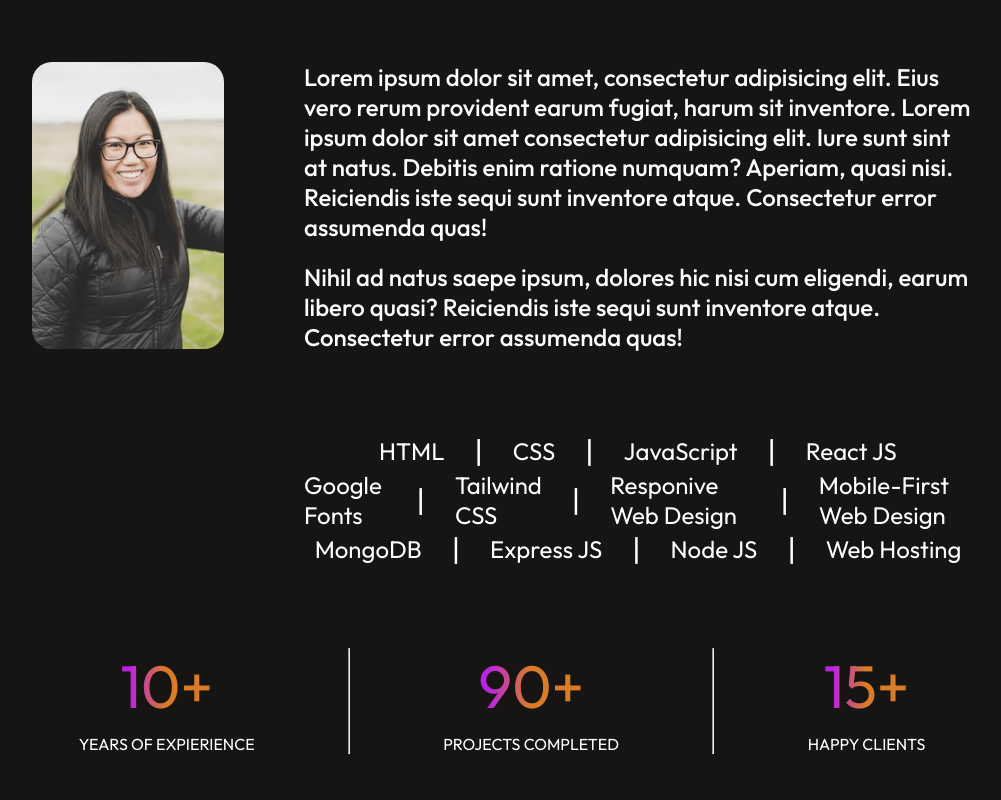
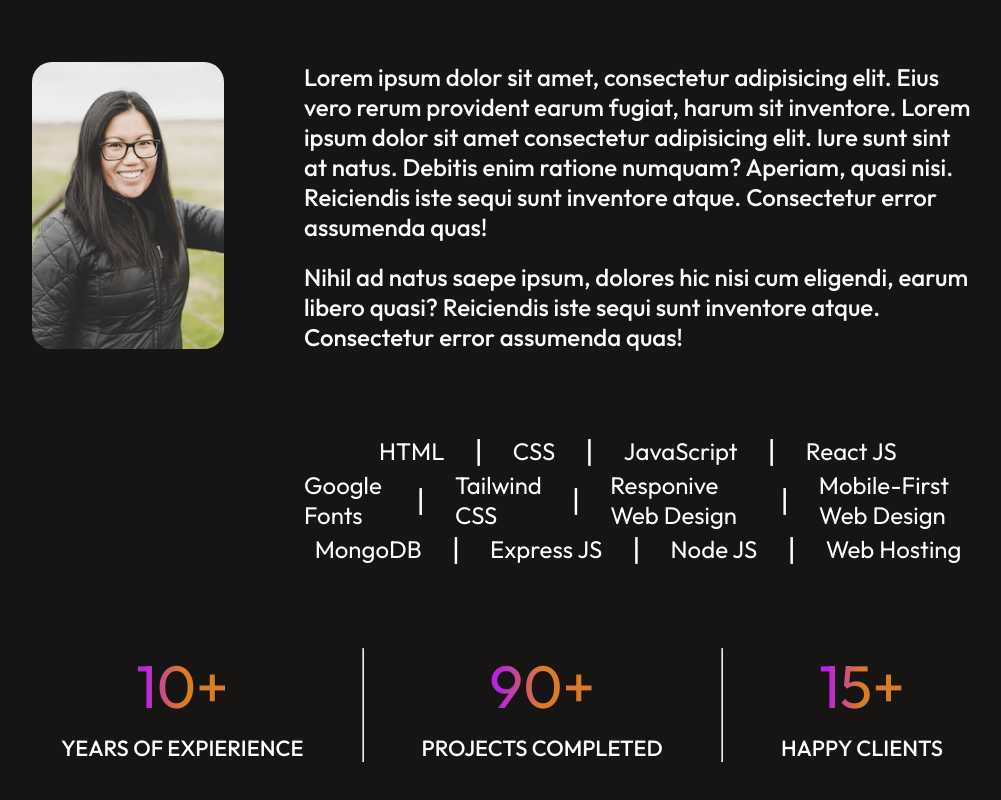
Before and after one commit to hellokristinafaye/portfolio-react, a React (Vite) app: page / in a window 1280 px wide. Shown: the part 1318-2118 px from the top of the page, without its empty margins (138-1139 px from the left). Built offline with nearby package versions, Linux system fonts and the light colour scheme.

Commit message:
p tag styled

```diff
--- a/src/components/About/About.css
+++ b/src/components/About/About.css
@@ -89,3 +89,7 @@
 .about-achievement:hover{
     transform: scale(1.3);
 }
+.about-achievement p {
+    font-size: 22px;
+    font-weight: 500;
+}
```
